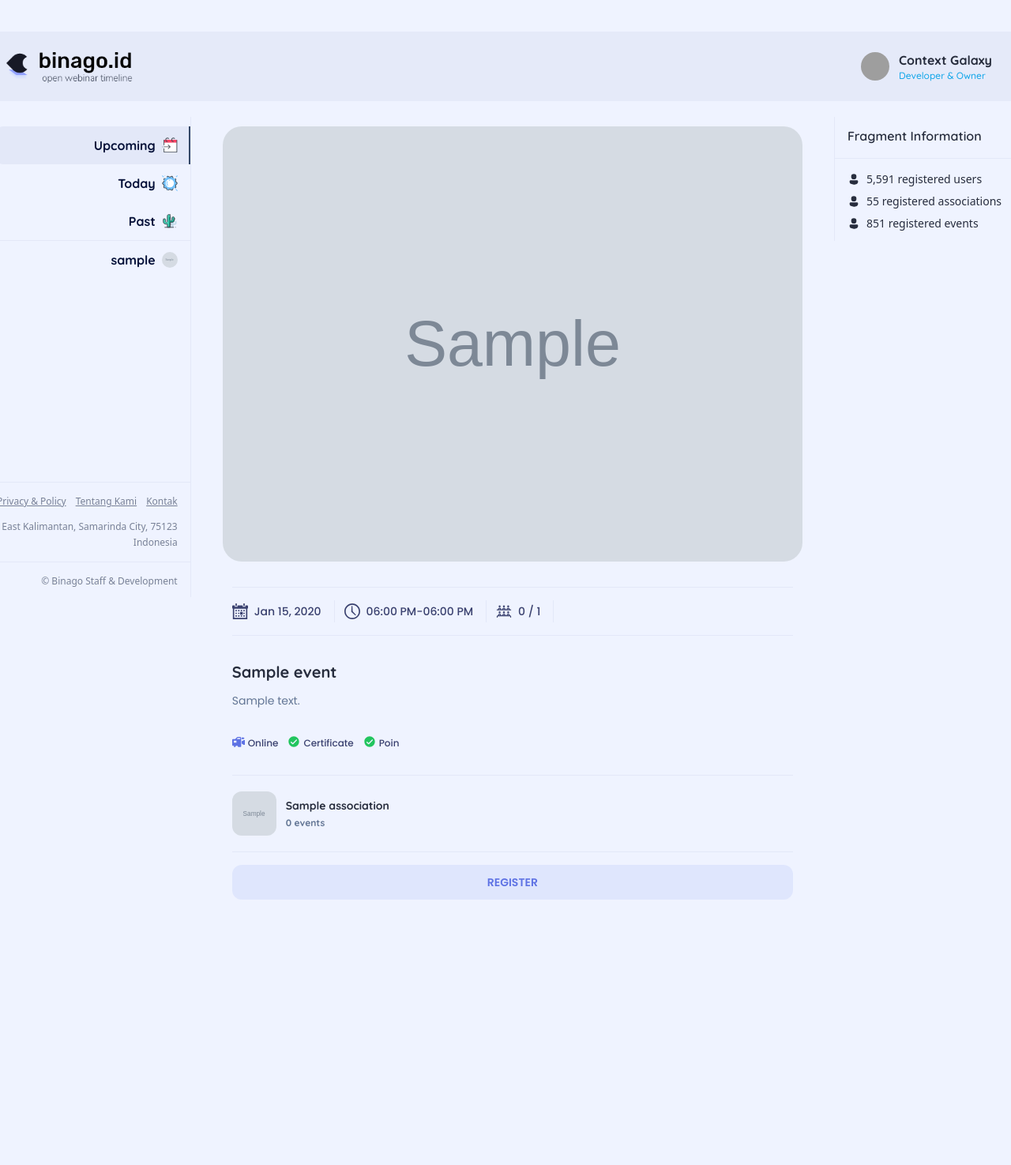
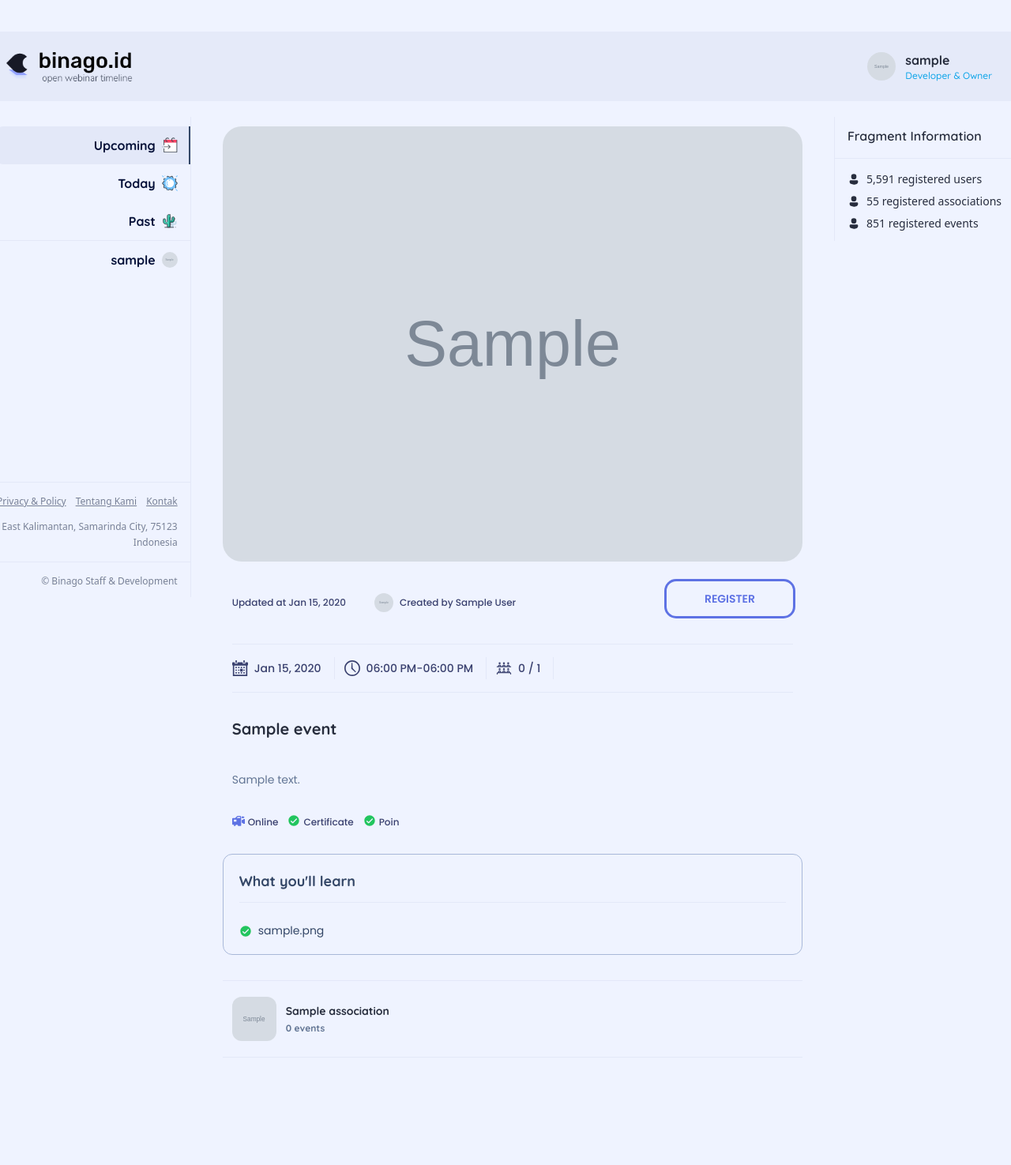
Before and after one commit to suarasiy/binago-ssr, a Django app: a page that uses templates/frontend/layout/master.html in a window 1280 px wide. Shown: the whole page at 79% size. Before the commit the page ends 1139 px from the top, so only its background shows below. Run offline with Django 4.2, Linux system fonts and the light colour scheme; a user stored in the database is signed in; tables that the repository leaves empty hold one stand-in row (values such as "Sample post"); grey boxes marked "Sample" are stand-in pictures; some libraries are stand-ins or nearby versions; some web fonts are replaced; grey boxes are pictures that could not be loaded.

Commit message:
🚧 Events coverage models and forms

```diff
--- a/Events/context.py
+++ b/Events/context.py
@@ -5,10 +5,12 @@ if TYPE_CHECKING:
     from binago.context_interface import Context as _
     from .models import Events
     from .forms import EventForm
+    from django.forms import Form
 
     class IndexContext(_):
         events: Union[QuerySet, List[Events]]
 
     class FormContext(_):
         forms: EventForm
+        forms_coverage: Form
         slug: str
--- a/Events/models.py
+++ b/Events/models.py
@@ -71,3 +71,20 @@ class EventsExtendedUrl(models.Model):
     class Meta:
         verbose_name_plural = 'Events Extended url'
         ordering = ['-updated_at']
+
+
+class EventsCoverage(models.Model):
+    event = models.ForeignKey(Events, on_delete=CASCADE)
+    coverage = models.CharField(max_length=80)
+    slug = models.SlugField(max_length=150)
+    created_at = models.DateTimeField(auto_now_add=True)
+
+    def save(self, *args, **kwargs):
+        self.slug = slugify(self.coverage, allow_unicode=True)
+        return super().save(*args, **kwargs)
+
+    class Meta:
+        verbose_name_plural = 'Events Coverage Outline'
+        constraints = [
+            models.UniqueConstraint(fields=['event', 'coverage'], name='unique_event_coverage')
+        ]
--- a/templates/frontend/layout/master.html
+++ b/templates/frontend/layout/master.html
@@ -23,17 +23,17 @@
         <img src="{% static 'web/logo.png' %}" alt="" srcset="" class="w-40 object-contain object-center" />
         <a
           href="{% url 'settings' %}"
-          class="flex flex-row items-center gap-3 rounded-xl py-3 px-4 hover:bg-slate-300 hover:bg-opacity-30"
+          class="flex flex-row items-center gap-3 rounded-xl py-3 px-4 transition-all duration-150 ease-out hover:bg-slate-300 hover:bg-opacity-30 hover:ring-4 hover:ring-slate-300 hover:ring-opacity-30"
         >
           <img
-            src="https://cdn.myanimelist.net/images/characters/11/382745.jpg"
+            src="{% get_media_prefix %}{{ request.user.avatar }}"
             alt=""
             srcset=""
-            class="h-9 w-9 rounded-full object-cover object-center"
+            class="h-9 w-9 shrink-0 rounded-full object-cover object-center"
             draggable="false"
           />
           <div class="flex flex-col">
-            <strong class="font-quicksand text-base-field text-base font-bold">Context Galaxy</strong>
+            <strong class="font-quicksand text-base-field text-base font-bold">{{ request.user.username }}</strong>
             <small class="font-quicksand text-xs font-medium text-sky-500">Developer & Owner</small>
           </div>
         </a>
--- a/templates/frontend/layout/sidebar.html
+++ b/templates/frontend/layout/sidebar.html
@@ -146,8 +146,9 @@
       </svg>
     </a>
     <hr class="border-base-depth" />
+    <!-- TODO: change it later -->
     <a
-      href="#"
+      href="{% url 'settings' %}"
       class="group relative flex flex-row items-center justify-end gap-2 rounded-l-lg bg-transparent py-3 pl-2 pr-4 transition-all duration-150 ease-out"
     >
       <span
--- a/templates/frontend/pages/homepage/event_detail.html
+++ b/templates/frontend/pages/homepage/event_detail.html
@@ -15,6 +15,24 @@
     draggable="false"
   />
   <!--  -->
+  <div class="flex flex-row items-center gap-5 px-3">
+    <span class="font-poppins text-xs font-medium text-slate-800">Updated at {{ event.updated_at|date:'M d, Y' }}</span>
+    <a
+      href=""
+      class="flex flex-row items-center gap-2 rounded-xl px-4 py-2 transition-all duration-150 ease-out hover:bg-slate-500 hover:bg-opacity-10 hover:ring-4 hover:ring-slate-500 hover:ring-opacity-10"
+    >
+      <img
+        src="{% get_media_prefix %}{{ event.association_group.user.avatar }}"
+        alt=""
+        srcset=""
+        class="h-6 w-6 shrink-0 rounded-full object-cover object-center"
+        draggable="false"
+      />
+      <span class="font-poppins text-xs font-medium text-slate-800"
+        >Created by {{ event.association_group.user.first_name }} {{ event.association_group.user.last_name }}</span
+      >
+    </a>
+  </div>
   <div class="flex flex-col gap-3 px-3">
     <div class="border-base-depth flex flex-row flex-wrap gap-3 border-y py-4">
       <!--  -->
@@ -58,9 +76,9 @@
     </div>
   </div>
   <!--  -->
-  <div class="flex flex-col gap-3 px-3">
+  <div class="flex flex-col gap-10 px-3">
     <h1 class="font-quicksand text-base-field text-xl font-bold">{{ event.title }}</h1>
-    <p class="font-poppins text-sm font-normal text-slate-600">{{ event.description }}</p>
+    <p class="font-poppins text-sm font-normal text-slate-600">{{ event.description|linebreaksbr }}</p>
   </div>
   <div class="flex flex-row flex-wrap gap-3 px-3">
     <div class="flex flex-row items-center gap-1">
@@ -92,13 +110,34 @@
     </div>
   </div>
   <!--  -->
-  <div class="flex flex-col gap-4 px-3">
-    <div class="border-base-depth flex flex-row items-center gap-3 border-y py-5">
+  <div class="flex flex-col gap-3 rounded-xl border border-slate-300 p-5">
+    <span class="font-quicksand text-lg font-bold text-slate-700">What you'll learn</span>
+    <hr class="border-base-depth" />
+    <ul class="grid grid-cols-4 gap-4">
+      {% for coverage in event.eventscoverage_set.all %}
+      <li class="flex flex-row items-baseline gap-2 pt-3">
+        <svg
+          xmlns="http://www.w3.org/2000/svg"
+          viewBox="0 0 24 24"
+          class="relative top-1 h-4 w-4 shrink-0 text-green-500"
+        >
+          <path
+            d="M12,2C6.477,2,2,6.477,2,12c0,5.523,4.477,10,10,10s10-4.477,10-10C22,6.477,17.523,2,12,2z M17.707,9.707l-7,7 C10.512,16.902,10.256,17,10,17s-0.512-0.098-0.707-0.293l-3-3c-0.391-0.391-0.391-1.023,0-1.414s1.023-0.391,1.414,0L10,14.586 l6.293-6.293c0.391-0.391,1.023-0.391,1.414,0S18.098,9.316,17.707,9.707z"
+            fill="currentColor"
+          />
+        </svg>
+        <p class="font-poppins text-sm font-normal text-slate-700">{{ coverage.coverage }}</p>
+      </li>
+      {% endfor %}
+    </ul>
+  </div>
+  <!--  -->
+  <div class="border-base-depth flex flex-row items-center gap-3 border-y px-3 py-5">
     <img
       src="{% get_media_prefix %}{{ event.association_group.association.logo }}"
       alt=""
       srcset=""
-        class="h-14 w-14 rounded-xl object-cover object-center"
+      class="h-14 w-14 shrink-0 rounded-xl object-cover object-center"
       draggable="false"
     />
     <div class="flex flex-col gap-1">
@@ -110,11 +149,10 @@
     </div>
   </div>
   <button
-      class="font-poppins w-full rounded-xl bg-blue-500 bg-opacity-10 px-4 py-3 text-sm font-semibold uppercase text-blue-500 transition-all duration-150 ease-out hover:bg-opacity-100 hover:text-white"
+    class="font-poppins bg-base-bg sticky bottom-5 z-[1] mx-3 w-fit self-end rounded-xl px-12 py-3 text-sm font-semibold uppercase text-blue-500 ring ring-blue-500 transition-all duration-150 ease-out hover:bg-blue-500 hover:text-white hover:ring-0"
   >
     REGISTER
   </button>
 </div>
-</div>
 
 {% endblock content %}
--- a/theme/static/css/dist/styles.css
+++ b/theme/static/css/dist/styles.css
@@ -1155,6 +1155,10 @@ main .widget.widget--active > strong.context + p.subcon{
   bottom: 0px;
 }
 
+.bottom-5{
+  bottom: 1.25rem;
+}
+
 .left-0{
   left: 0px;
 }
@@ -1173,6 +1177,10 @@ main .widget.widget--active > strong.context + p.subcon{
 
 .top-0{
   top: 0px;
+}
+
+.top-1{
+  top: 0.25rem;
 }
 
 .top-10{
@@ -1771,6 +1779,10 @@ main .widget.widget--active > strong.context + p.subcon{
   align-items: center;
 }
 
+.items-baseline{
+  align-items: baseline;
+}
+
 .justify-end{
   justify-content: flex-end;
 }
@@ -1833,6 +1845,10 @@ main .widget.widget--active > strong.context + p.subcon{
   margin-left: calc(-1rem * calc(1 - var(--tw-space-x-reverse)));
 }
 
+.self-end{
+  align-self: flex-end;
+}
+
 .self-center{
   align-self: center;
 }
@@ -2332,6 +2347,11 @@ main .widget.widget--active > strong.context + p.subcon{
   padding-right: 2.5rem;
 }
 
+.px-12{
+  padding-left: 3rem;
+  padding-right: 3rem;
+}
+
 .px-2{
   padding-left: 0.5rem;
   padding-right: 0.5rem;
@@ -2452,8 +2476,8 @@ main .widget.widget--active > strong.context + p.subcon{
   padding-right: 2rem;
 }
 
-.pb-12{
-  padding-bottom: 3rem;
+.pt-3{
+  padding-top: 0.75rem;
 }
 
 .text-left{
@@ -2806,6 +2830,11 @@ main .widget.widget--active > strong.context + p.subcon{
   --tw-ring-offset-shadow: var(--tw-ring-inset) 0 0 0 var(--tw-ring-offset-width) var(--tw-ring-offset-color);
   --tw-ring-shadow: var(--tw-ring-inset) 0 0 0 calc(2px + var(--tw-ring-offset-width)) var(--tw-ring-color);
   box-shadow: var(--tw-ring-offset-shadow), var(--tw-ring-shadow), var(--tw-shadow, 0 0 #0000);
+}
+
+.ring-blue-500{
+  --tw-ring-opacity: 1;
+  --tw-ring-color: rgb(94 114 228 / var(--tw-ring-opacity));
 }
 
 .ring-gray-300{
```
Also changed, not shown: other parts of theme/static/css/dist/styles.css (+32 -9 lines), Events/forms.py (+10 -0 lines), Events/utils.py (added, +9 -0 lines), Events/views.py (+40 -8 lines), templates/backend/pages/associations/profile.html (+38 -13 lines), templates/backend/pages/events/create.html (+21 -0 lines), templates/backend/pages/events/edit.html (+23 -10 lines), Events/migrations/0009_eventscoverage_eventscoverage_unique_event_coverage.py (added). Lines whose indentation alone changed are shown as unchanged.
